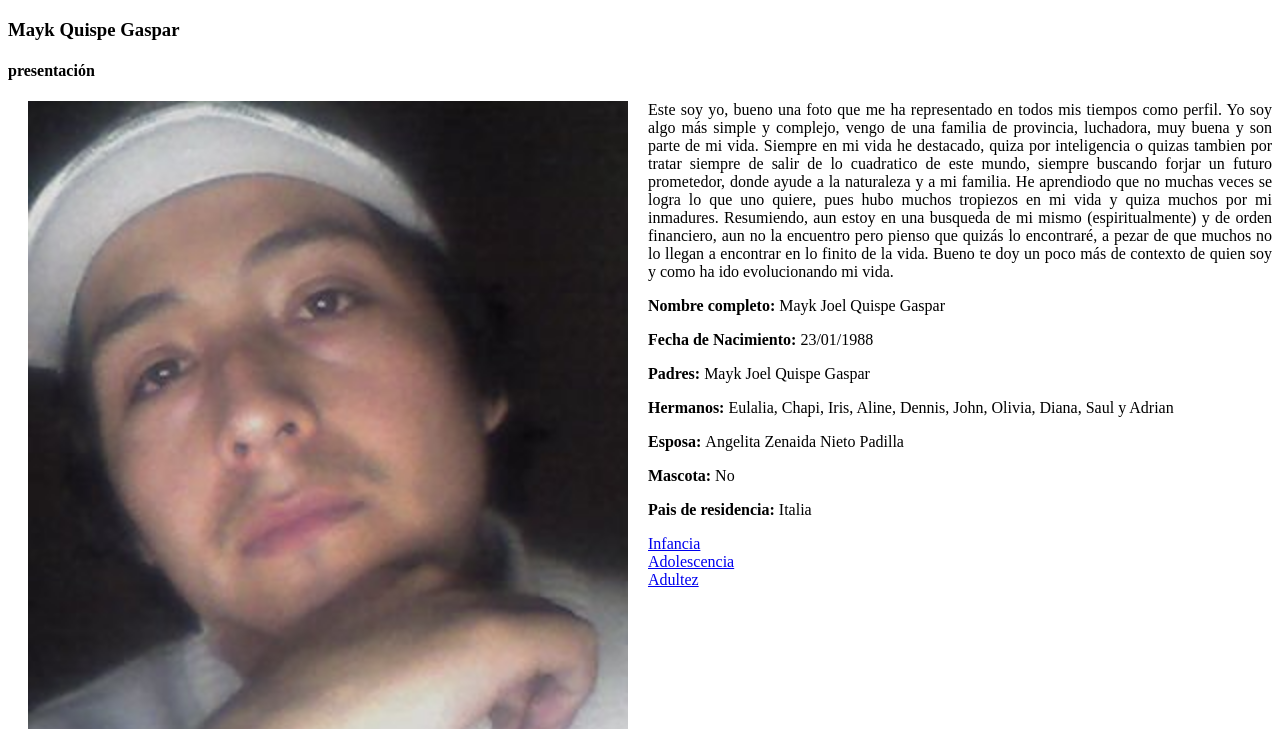
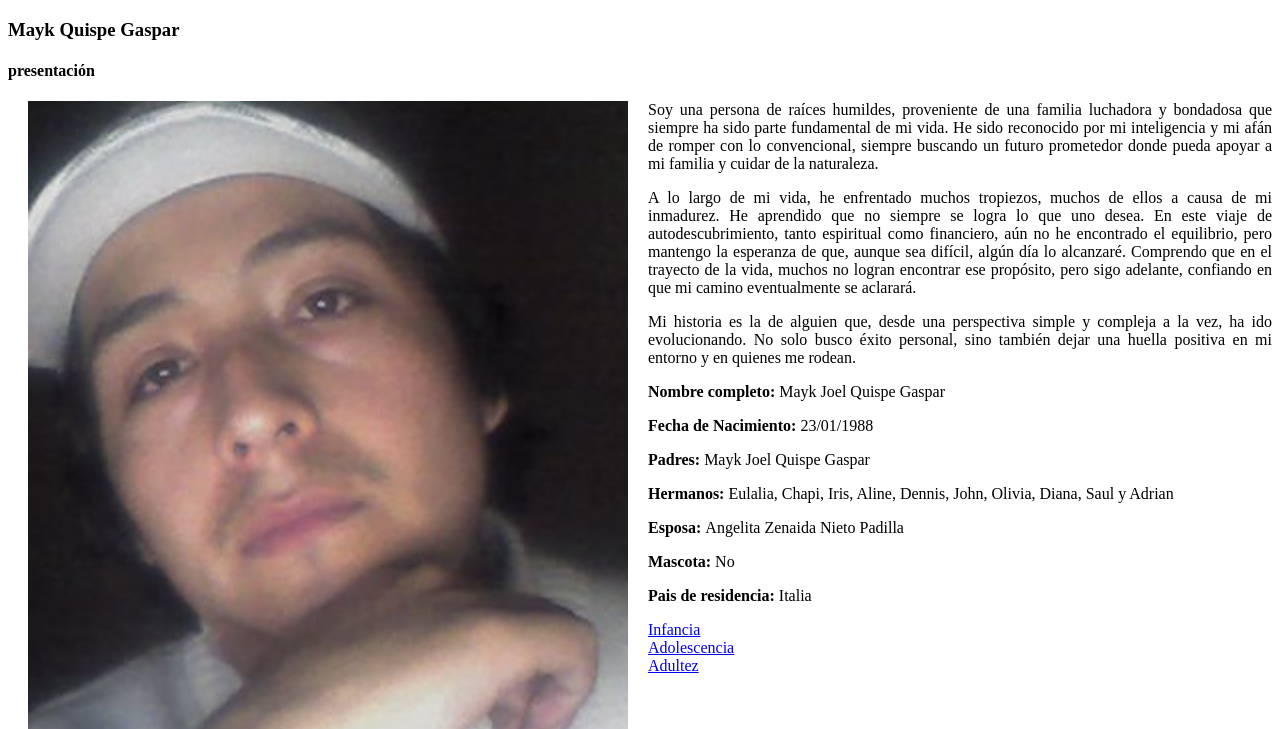
Before and after one commit to MAYKJOEL/Mi-Primera-pagina-Web---biografia, a plain HTML site: page index.html in a window 1280 px wide. Shown: the part 61-790 px from the top of the page. Drawn offline with Linux system fonts and the light colour scheme.

Commit message:
ndjhdjhd

```diff
--- a/index.html
+++ b/index.html
@@ -11,13 +11,11 @@
     width="600px"
     align="left"
     hspace="20">
-    <p align ="justify">Este soy yo, bueno una foto que me ha representado en todos mis tiempos como perfil. Yo soy algo más simple y complejo,
-        vengo de una familia de provincia, luchadora, muy buena y son parte de mi vida. Siempre en mi vida he destacado, quiza por inteligencia
-        o quizas tambien por tratar siempre de salir de lo cuadratico de este mundo, siempre buscando forjar un futuro prometedor, donde ayude
-        a la naturaleza y a mi familia. He aprendiodo que no muchas veces se logra lo que uno quiere, pues hubo muchos tropiezos en mi vida y
-        quiza muchos por mi inmadures. Resumiendo, aun estoy en una busqueda de mi mismo (espiritualmente) y de orden financiero, aun no la
-        encuentro pero pienso que quizás lo encontraré, a pezar de que muchos no lo llegan a encontrar en lo finito de la vida. Bueno te doy
-        un poco más de contexto de quien soy y como ha ido evolucionando mi vida.</p>
+    <p align ="justify">Soy una persona de raíces humildes, proveniente de una familia luchadora y bondadosa que siempre ha sido parte fundamental de mi vida. He sido reconocido por mi inteligencia y mi afán de romper con lo convencional, siempre buscando un futuro prometedor donde pueda apoyar a mi familia y cuidar de la naturaleza.</p>
+
+    <p align ="justify">A lo largo de mi vida, he enfrentado muchos tropiezos, muchos de ellos a causa de mi inmadurez. He aprendido que no siempre se logra lo que uno desea. En este viaje de autodescubrimiento, tanto espiritual como financiero, aún no he encontrado el equilibrio, pero mantengo la esperanza de que, aunque sea difícil, algún día lo alcanzaré. Comprendo que en el trayecto de la vida, muchos no logran encontrar ese propósito, pero sigo adelante, confiando en que mi camino eventualmente se aclarará.</p>
+
+    <p align ="justify">Mi historia es la de alguien que, desde una perspectiva simple y compleja a la vez, ha ido evolucionando. No solo busco éxito personal, sino también dejar una huella positiva en mi entorno y en quienes me rodean.</p>
 
     <p><b>Nombre completo: </b>Mayk Joel Quispe Gaspar</p>
     <p><b>Fecha de Nacimiento: </b>23/01/1988</p>
```
